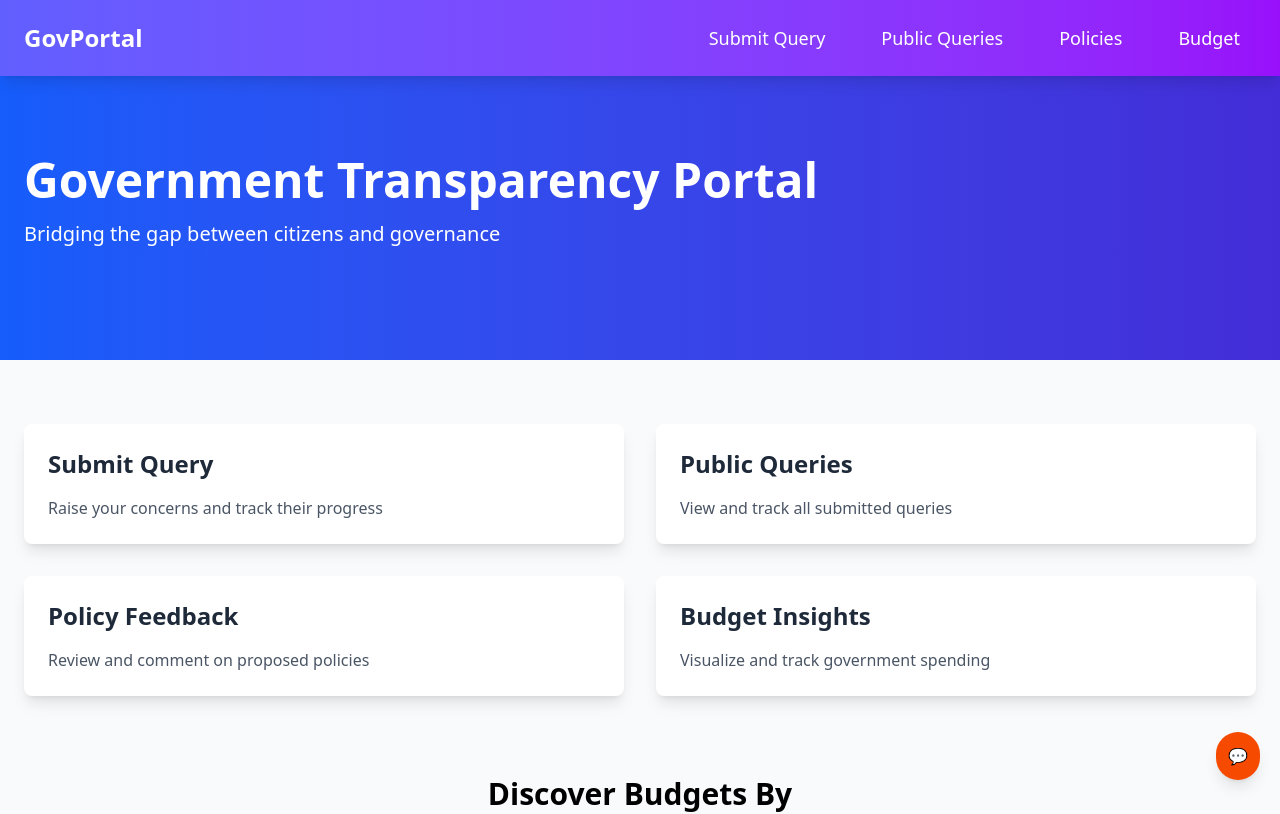
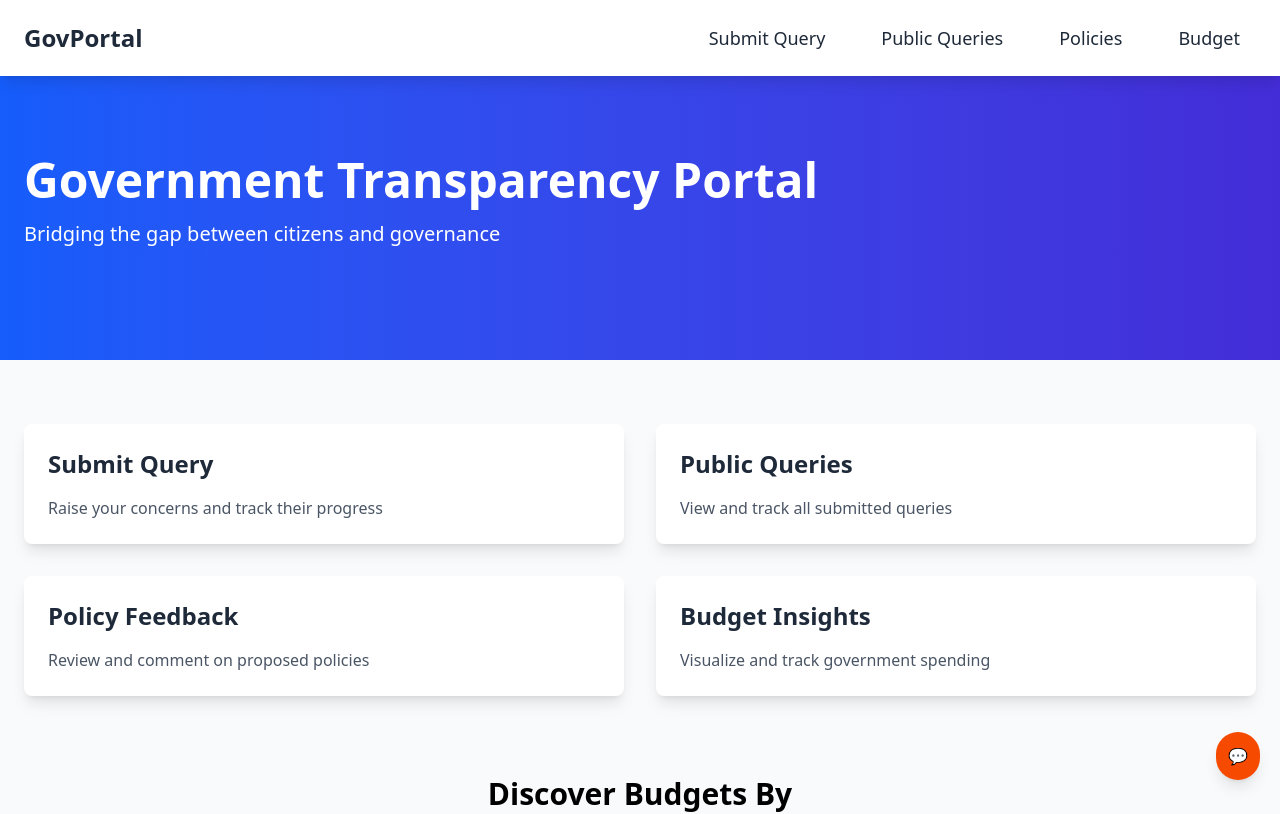
Before and after one commit to Aniruddh-01/DotSlash-8.0, a React (Vite) app in the folder frontend/: page / in a window 1280 px wide. Shown: the top 814 px of the page. Built offline with nearby package versions, Linux system fonts and the light colour scheme; what chartjs-plugin-datalabels would draw is missing.

Commit message:
eploy error solved

```diff
--- a/frontend/src/components/Navbar.jsx
+++ b/frontend/src/components/Navbar.jsx
@@ -3,11 +3,11 @@ import { Link } from 'react-router-dom';
 
 function Navbar() {
   return (
-    <nav className="bg-gradient-to-r from-indigo-500 to-purple-600 shadow-lg sticky top-0 z-50">
+    <nav className="bg-white shadow-lg sticky top-0 z-50">
       <div className="container mx-auto px-6 py-4">
         <div className="flex justify-between items-center">
           {/* Logo */}
-          <Link to="/" className="text-2xl font-extrabold text-white hover:text-yellow-300 transition-colors duration-300">
+          <Link to="/" className="text-2xl font-extrabold text-gray-800 hover:text-blue-500 transition-colors duration-300">
             GovPortal
           </Link>
 
@@ -15,25 +15,25 @@ function Navbar() {
           <div className="flex space-x-6">
             <Link
               to="/query"
-              className="text-white text-lg px-4 py-2 rounded-lg hover:bg-indigo-700 hover:scale-105 transform transition-transform duration-300"
+              className="text-gray-800 text-lg px-4 py-2 rounded-lg hover:bg-gray-200 hover:scale-105 transform transition-transform duration-300"
             >
               Submit Query
             </Link>
             <Link
               to="/public"
-              className="text-white text-lg px-4 py-2 rounded-lg hover:bg-indigo-700 hover:scale-105 transform transition-transform duration-300"
+              className="text-gray-800 text-lg px-4 py-2 rounded-lg hover:bg-gray-200 hover:scale-105 transform transition-transform duration-300"
             >
               Public Queries
             </Link>
             <Link
               to="/policy"
-              className="text-white text-lg px-4 py-2 rounded-lg hover:bg-indigo-700 hover:scale-105 transform transition-transform duration-300"
+              className="text-gray-800 text-lg px-4 py-2 rounded-lg hover:bg-gray-200 hover:scale-105 transform transition-transform duration-300"
             >
               Policies
             </Link>
             <Link
               to="/budget"
-              className="text-white text-lg px-4 py-2 rounded-lg hover:bg-indigo-700 hover:scale-105 transform transition-transform duration-300"
+              className="text-gray-800 text-lg px-4 py-2 rounded-lg hover:bg-gray-200 hover:scale-105 transform transition-transform duration-300"
             >
               Budget
             </Link>
```
Also changed, not shown: 1 other file (tests, documents, lock files or other folders).
